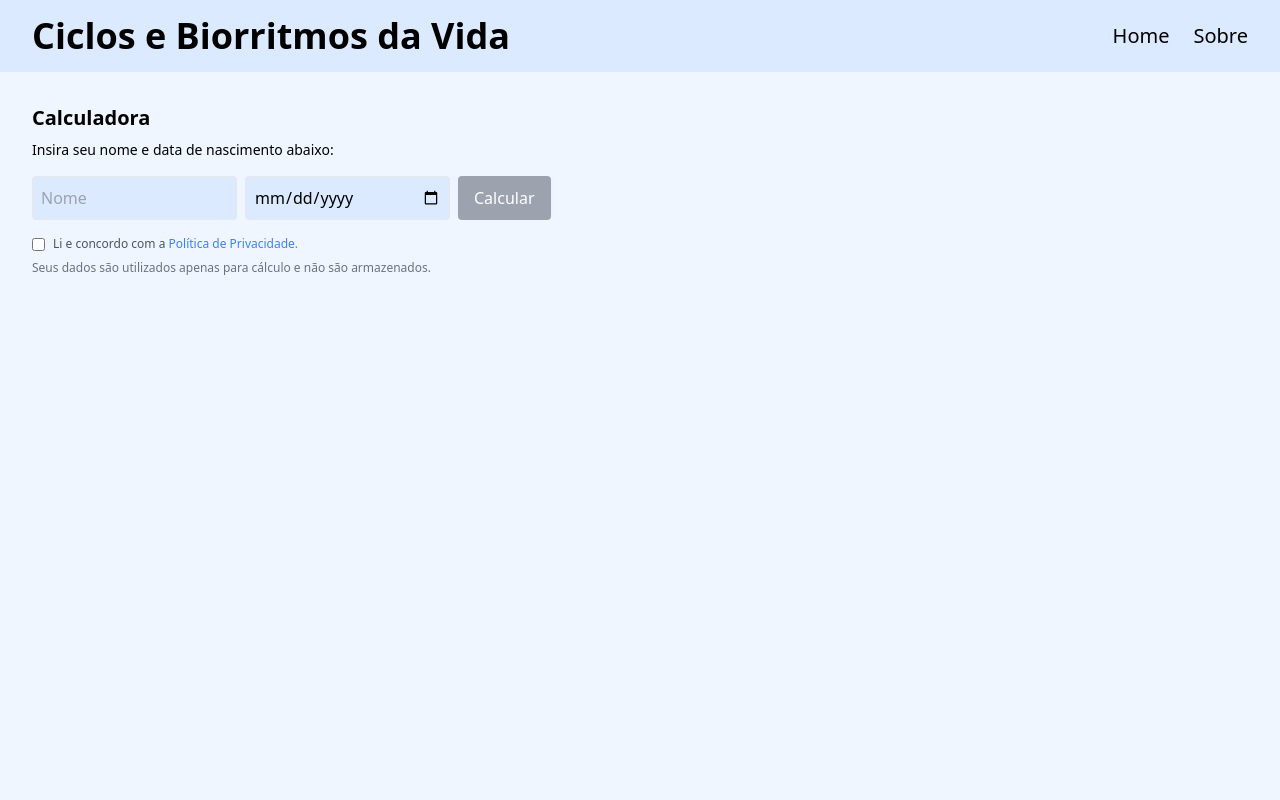
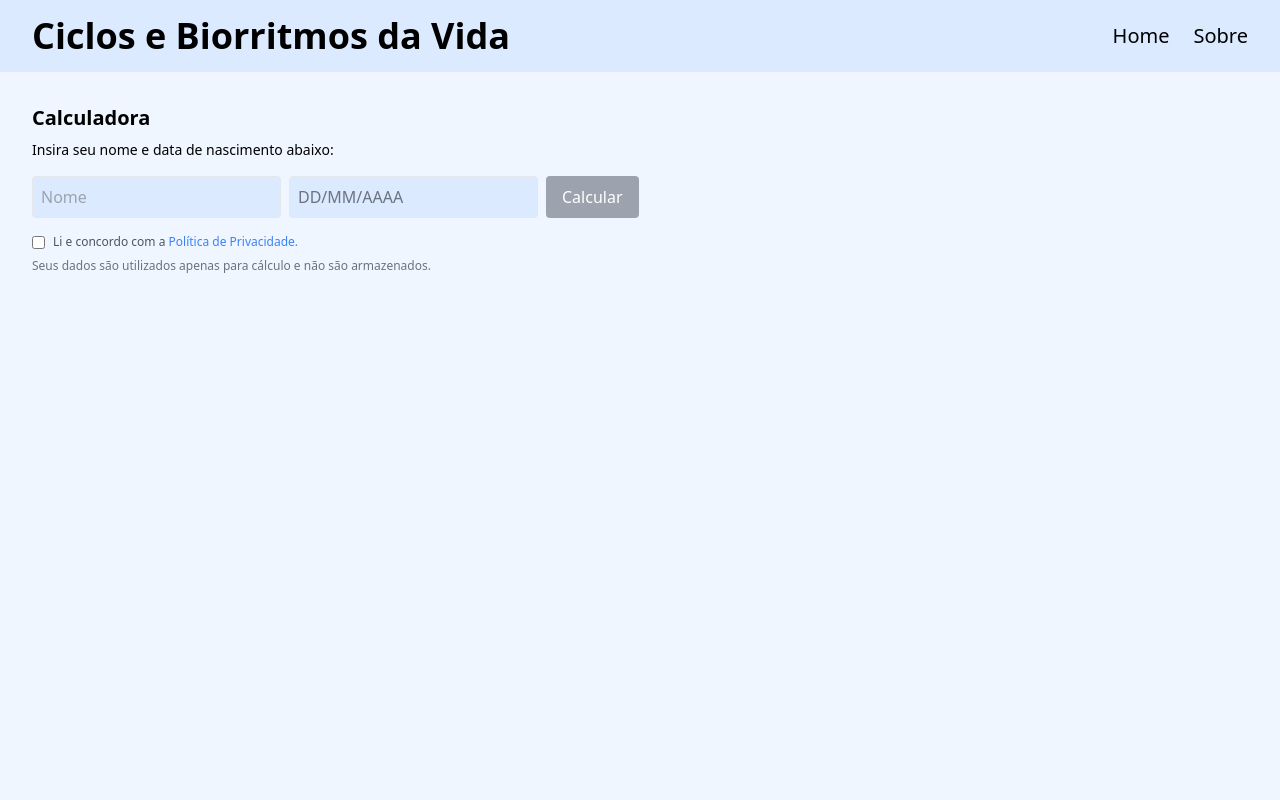
Before and after one commit to dimasdevspro/ciclos_e_biorritmos_da_vida_frontend, a React (Create React App) app: page / in a window 1280 px wide. Shown: the top 800 px of the page. Built offline with nearby package versions, Linux system fonts and the light colour scheme.

Commit message:
updated logic by date

```diff
--- a/src/pages/Home.jsx
+++ b/src/pages/Home.jsx
@@ -86,13 +86,24 @@ export default function Home() {
 
   const calcular = async () => {
     setLoading(true);
+
+    // ✅ VALIDAÇÃO LEVE AQUI
+    if (!nascimento || nascimento.length !== 10) {
+      alert("Digite a data completa (DD/MM/AAAA)");
+      setLoading(false);
+      return;
+    }
+
     try {
       const res = await fetch(
         "https://ciclosebiorritmosdavidabackend.vercel.app/calcular",
         {
           method: "POST",
           headers: { "Content-Type": "application/json" },
-          body: JSON.stringify({ nascimento, nome }),
+          body: JSON.stringify({
+            nome,
+            nascimento: formatarDataParaISO(nascimento),
+          }),
         },
       );
 
@@ -136,6 +147,11 @@ export default function Home() {
       const dataLua = await resLua.json();
 
       setLua(dataLua);
+
+      const formatarDataParaISO = (dataBR) => {
+        const [dia, mes, ano] = dataBR.split("/");
+        return `${ano}-${mes}-${dia}`;
+      };
     } catch (error) {
       console.error("Erro ao calcular:", error);
       alert(
@@ -173,11 +189,19 @@ export default function Home() {
               onChange={(e) => setNome(e.target.value)}
             />
             <input
-              className="bg-blue-100 border p-2 rounded w-full"
-              placeholder="Data de Nascimento"
-              type="date"
+              type="text"
+              inputMode="numeric"
+              placeholder="DD/MM/AAAA"
+              className="bg-blue-100 border p-2 rounded w-full placeholder-gray-500"
               value={nascimento}
-              onChange={(e) => setNascimento(e.target.value)}
+              onChange={(e) => {
+                let v = e.target.value.replace(/\D/g, ""); // só números
+
+                if (v.length > 2) v = v.slice(0, 2) + "/" + v.slice(2);
+                if (v.length > 5) v = v.slice(0, 5) + "/" + v.slice(5, 9);
+
+                setNascimento(v);
+              }}
             />
             <button
               onClick={calcular}
```
